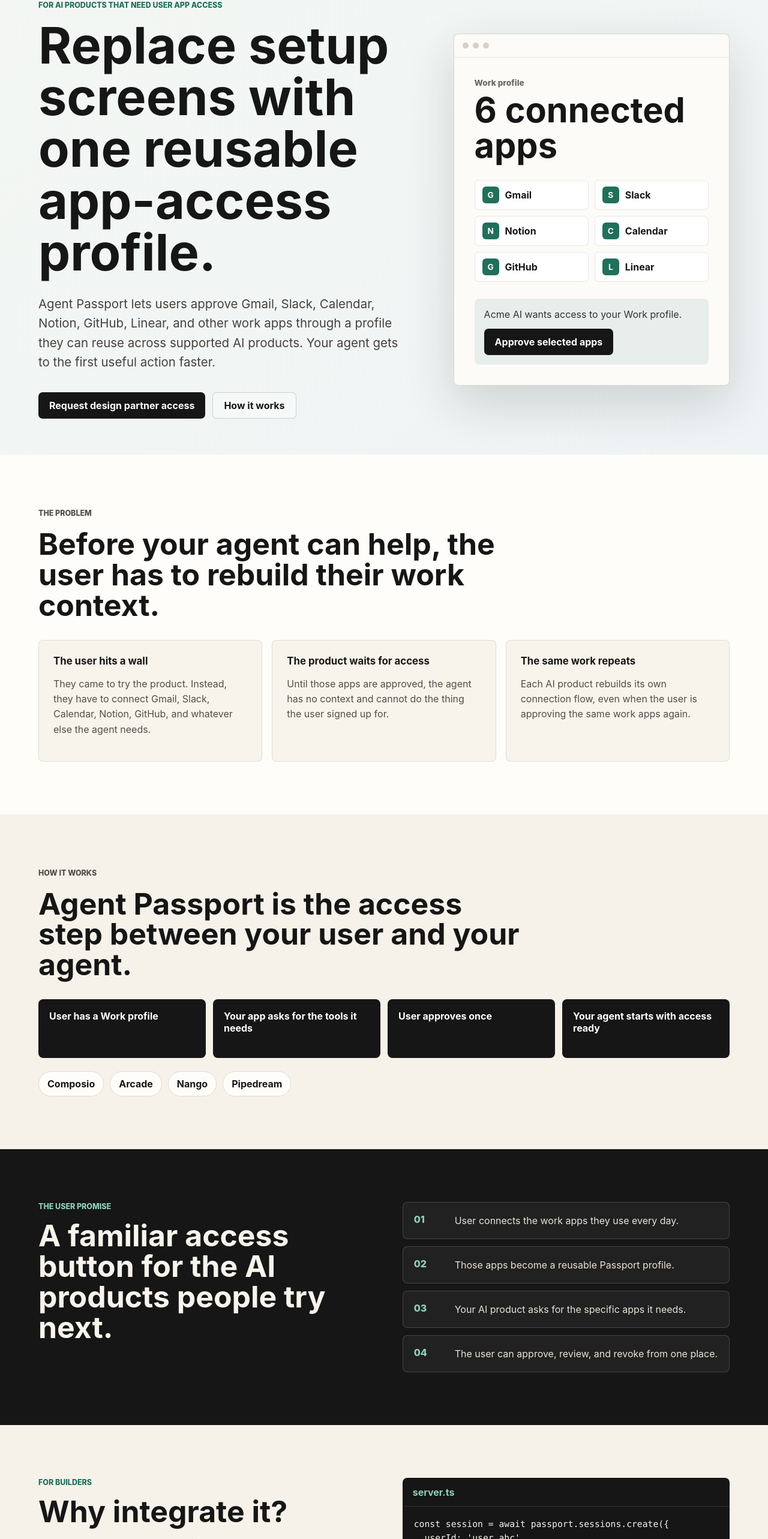
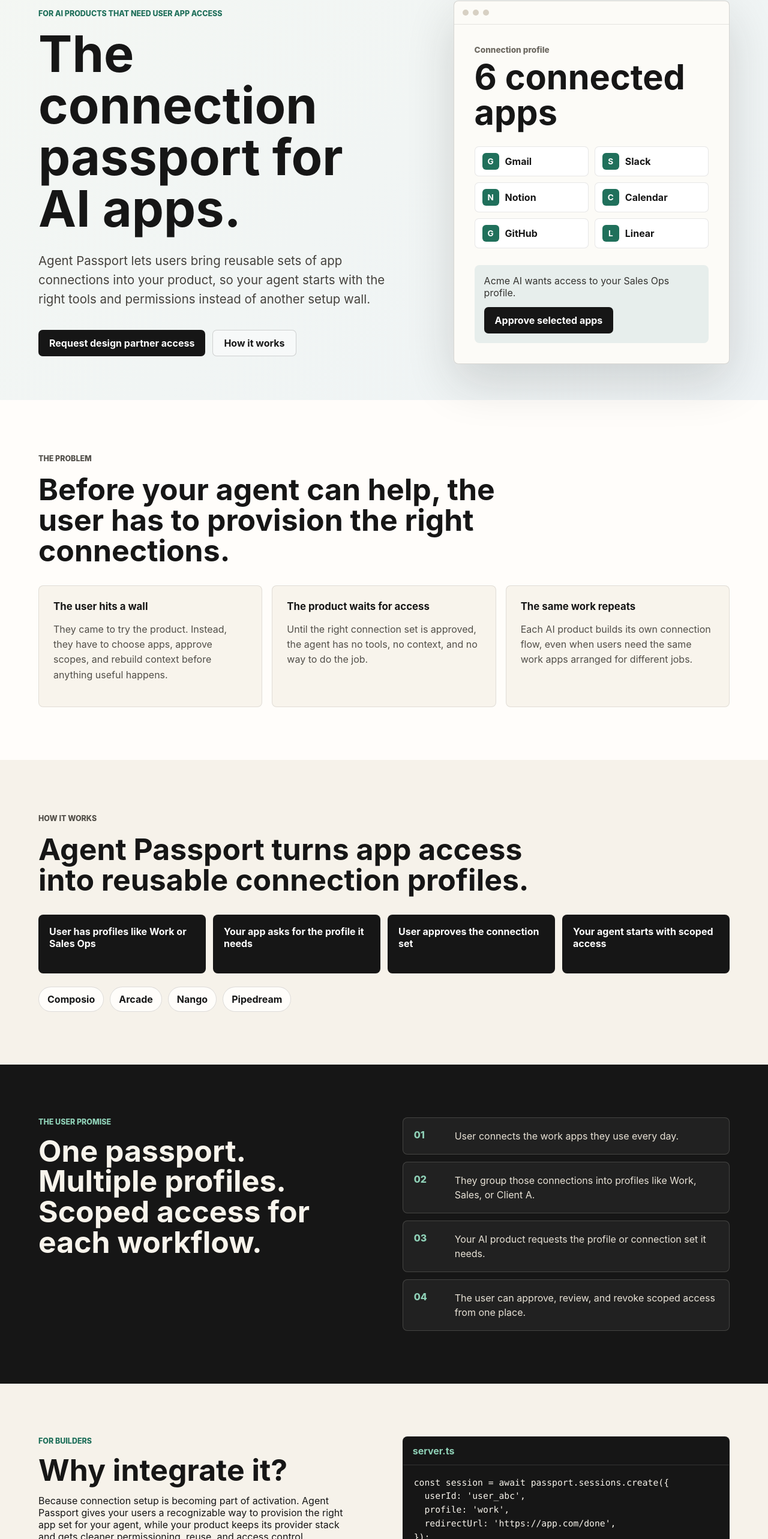
Before and after one commit to UseOrchestrator/agent-passport, a React (Vite) app in the folder apps/web/: page / in a window 1280 px wide. Shown: the part 131-2697 px from the top of the page at 60% size. Built offline with nearby package versions, Linux system fonts and the light colour scheme; no server answers.

Commit message:
Position Agent Passport as connection passport

```diff
--- a/apps/web/index.html
+++ b/apps/web/index.html
@@ -5,13 +5,13 @@
     <meta name="viewport" content="width=device-width, initial-scale=1.0" />
     <meta
       name="description"
-      content="Agent Passport lets users bring connected work apps into supported AI products."
+      content="Agent Passport is a connection passport for AI apps. Let users bring reusable sets of app connections into your product."
     />
     <link rel="canonical" href="https://passport.orchestrator.so/" />
     <meta property="og:title" content="Agent Passport by Orchestrator" />
     <meta
       property="og:description"
-      content="A reusable app-access profile for AI products that need Gmail, Slack, Calendar, Notion, GitHub, and more."
+      content="A connection passport for AI products that need scoped access to Gmail, Slack, Calendar, Notion, GitHub, and more."
     />
     <meta property="og:type" content="website" />
     <meta property="og:url" content="https://passport.orchestrator.so/" />
@@ -20,7 +20,7 @@
     <meta name="twitter:title" content="Agent Passport by Orchestrator" />
     <meta
       name="twitter:description"
-      content="Let users bring connected work apps into your AI product."
+      content="The connection passport for AI apps."
     />
     <title>Agent Passport by Orchestrator</title>
   </head>
--- a/apps/web/src/main.tsx
+++ b/apps/web/src/main.tsx
@@ -37,7 +37,7 @@
   {
     question: 'What is the product?',
     answer:
-      'A reusable work-app profile. Users approve the apps your agent needs, and your product receives a cleaner way to start with the right access.',
+      'A connection passport. Users create purpose-specific profiles, then approve the right connection set for the right agent workflow.',
   },
   {
     question: 'Who should join now?',
@@ -170,12 +170,11 @@
         <div className="heroGrid">
           <div className="heroCopy">
             <p className="eyebrow">For AI products that need user app access</p>
-            <h1>Replace setup screens with one reusable app-access profile.</h1>
+            <h1>The connection passport for AI apps.</h1>
             <p className="lede">
-              Agent Passport lets users approve Gmail, Slack, Calendar, Notion,
-              GitHub, Linear, and other work apps through a profile they can reuse
-              across supported AI products. Your agent gets to the first useful
-              action faster.
+              Agent Passport lets users bring reusable sets of app connections
+              into your product, so your agent starts with the right tools and
+              permissions instead of another setup wall.
             </p>
             <div className="actions">
               <a
@@ -203,7 +202,7 @@
             </div>
             <div className="passportCard">
               <div>
-                <p className="smallLabel">Work profile</p>
+                <p className="smallLabel">Connection profile</p>
                 <h2>6 connected apps</h2>
               </div>
               <div className="appGrid">
@@ -215,7 +214,7 @@
                 ))}
               </div>
               <div className="approval">
-                <p>Acme AI wants access to your Work profile.</p>
+                <p>Acme AI wants access to your Sales Ops profile.</p>
                 <button type="button">Approve selected apps</button>
               </div>
             </div>
@@ -226,27 +225,27 @@
       <section className="band">
         <div className="sectionInner">
           <p className="eyebrow">The problem</p>
-          <h2>Before your agent can help, the user has to rebuild their work context.</h2>
+          <h2>Before your agent can help, the user has to provision the right connections.</h2>
           <div className="problemGrid">
             <article>
               <strong>The user hits a wall</strong>
               <p>
-                They came to try the product. Instead, they have to connect Gmail,
-                Slack, Calendar, Notion, GitHub, and whatever else the agent needs.
+                They came to try the product. Instead, they have to choose apps,
+                approve scopes, and rebuild context before anything useful happens.
               </p>
             </article>
             <article>
               <strong>The product waits for access</strong>
               <p>
-                Until those apps are approved, the agent has no context and cannot
-                do the thing the user signed up for.
+                Until the right connection set is approved, the agent has no tools,
+                no context, and no way to do the job.
               </p>
             </article>
             <article>
               <strong>The same work repeats</strong>
               <p>
-                Each AI product rebuilds its own connection flow, even when the
-                user is approving the same work apps again.
+                Each AI product builds its own connection flow, even when users
+                need the same work apps arranged for different jobs.
               </p>
             </article>
           </div>
@@ -256,12 +255,12 @@
       <section className="section" id="how">
         <div className="sectionInner">
           <p className="eyebrow">How it works</p>
-          <h2>Agent Passport is the access step between your user and your agent.</h2>
+          <h2>Agent Passport turns app access into reusable connection profiles.</h2>
           <div className="flow">
-            <div>User has a Work profile</div>
-            <div>Your app asks for the tools it needs</div>
-            <div>User approves once</div>
-            <div>Your agent starts with access ready</div>
+            <div>User has profiles like Work or Sales Ops</div>
+            <div>Your app asks for the profile it needs</div>
+            <div>User approves the connection set</div>
+            <div>Your agent starts with scoped access</div>
           </div>
           <div className="providers">
             {providers.map((provider) => (
@@ -275,7 +274,7 @@
         <div className="sectionInner storyGrid">
           <div>
             <p className="eyebrow inverse">The user promise</p>
-            <h2>A familiar access button for the AI products people try next.</h2>
+            <h2>One passport. Multiple profiles. Scoped access for each workflow.</h2>
           </div>
           <div className="steps">
             <div>
@@ -284,15 +283,15 @@
             </div>
             <div>
               <span>02</span>
-              <p>Those apps become a reusable Passport profile.</p>
+              <p>They group those connections into profiles like Work, Sales, or Client A.</p>
             </div>
             <div>
               <span>03</span>
-              <p>Your AI product asks for the specific apps it needs.</p>
+              <p>Your AI product requests the profile or connection set it needs.</p>
             </div>
             <div>
               <span>04</span>
-              <p>The user can approve, review, and revoke from one place.</p>
+              <p>The user can approve, review, and revoke scoped access from one place.</p>
             </div>
           </div>
         </div>
@@ -304,10 +303,10 @@
             <p className="eyebrow">For builders</p>
             <h2>Why integrate it?</h2>
             <p>
-              Because your product does not win when users are stuck connecting
-              apps. Agent Passport gives you a clearer access step, a reusable
-              profile users can recognize, and a path away from tying the whole
-              user experience to one provider's connection flow.
+              Because connection setup is becoming part of activation. Agent
+              Passport gives your users a recognizable way to provision the right
+              app set for your agent, while your product keeps its provider stack
+              and gets cleaner permissioning, reuse, and access control.
             </p>
           </div>
           <div className="codePanel">
@@ -324,7 +323,7 @@
       <section className="band">
         <div className="sectionInner">
           <p className="eyebrow">The product boundary</p>
-          <h2>Bring the access experience. Keep your provider stack.</h2>
+          <h2>Bring the connection passport. Keep your provider stack.</h2>
           <div className="faqGrid">
             {faqs.map((item) => (
               <article key={item.question}>
@@ -342,9 +341,9 @@
             <p className="eyebrow">Design partners</p>
             <h2>Building an agent that needs a user's work apps?</h2>
             <p>
-              Join if your users need to approve multiple apps before your product
-              becomes useful. We are looking for a small number of builders to
-              shape the first partner flow.
+              Join if your users need different sets of app connections for
+              different agent workflows. We are looking for a small number of
+              builders to shape the first partner flow.
             </p>
           </div>
           <form className="waitlistForm" onSubmit={handleSubmit}>
```
